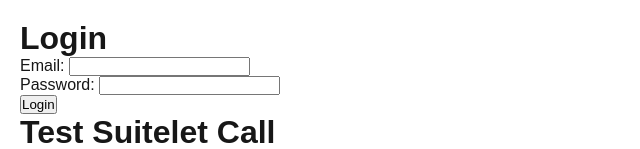
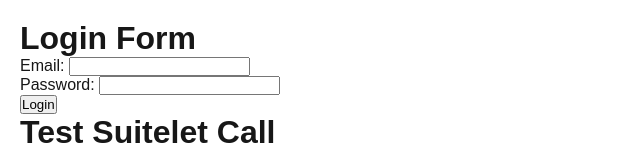
Before and after one commit to Abh1i/test-next-app, a Next.js app: page / in a window 1280 px wide. Shown: the top 149 px of the page, without its empty margins (0-640 px from the left). Built offline with nearby package versions, Linux system fonts and the light colour scheme.

Commit message:
Third Commit

```diff
--- a/src/app/api/login/route.ts
+++ b/src/app/api/login/route.ts
@@ -16,6 +16,7 @@ export async function POST(req: Request) {
     });
 
     const text = await res.text();
+
     try {
       const data = JSON.parse(text);
       return NextResponse.json(data);
--- a/src/app/page.tsx
+++ b/src/app/page.tsx
@@ -33,7 +33,7 @@ export default function LoginForm() {
 
   return (
     <div style={{ padding: '20px' }}>
-      <h1>Login</h1>
+      <h1>Login Form</h1>
       <form onSubmit={handleLogin}>
         <div>
           <label>Email: </label>
```
